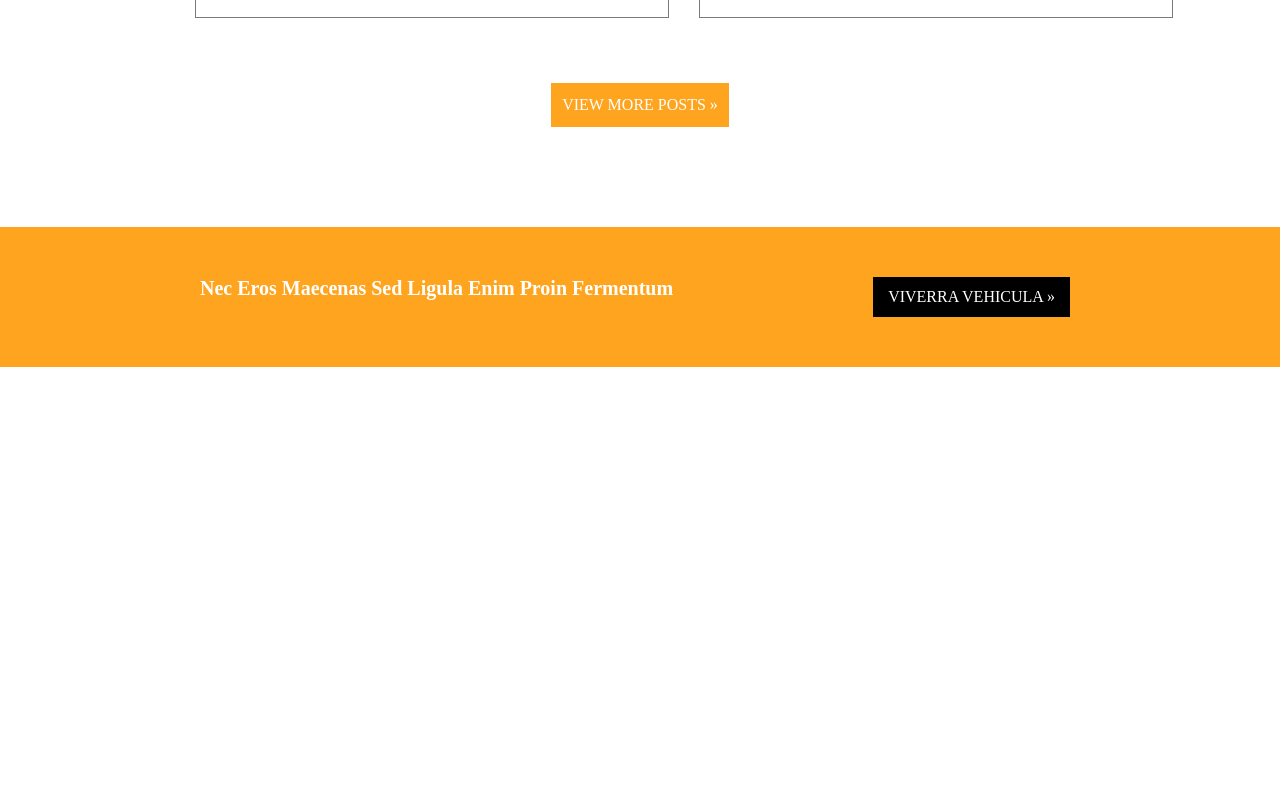
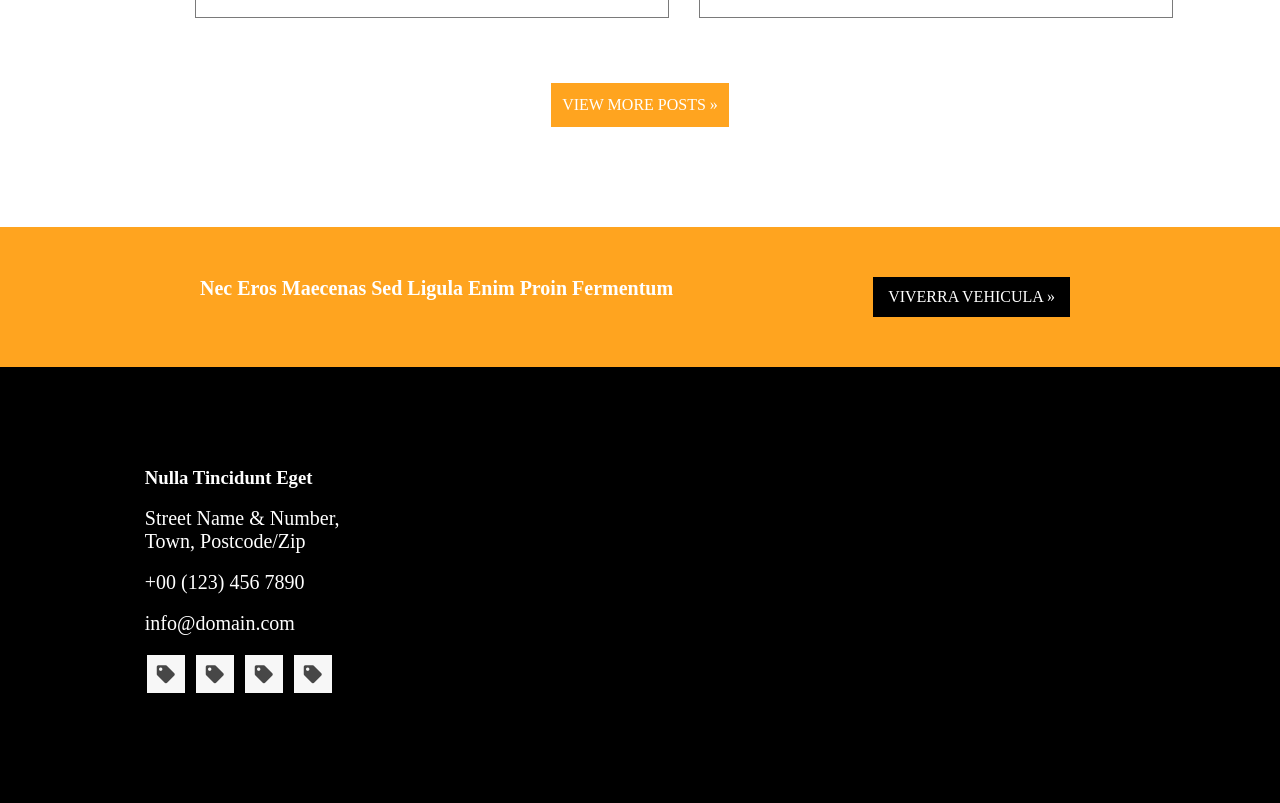
Before and after one commit to zahid15-1576/NALPURE-HTML-CSS-Project-2, a plain HTML site: page index.html in a window 1280 px wide. Shown: the part 5133-5936 px from the top of the page. Before the commit the page ends 5500 px from the top, so only its background shows below. Drawn offline with Linux system fonts and the light colour scheme.

Commit message:
Footer Section

```diff
--- a/asset/css/style.css
+++ b/asset/css/style.css
@@ -441,3 +441,35 @@
 .nec-conteinar{
     display: flex;
 }
+
+
+/* footer-section */
+.footer-section{
+    background-color: black;
+}
+.footer-conteinar{
+    max-width: 93%;
+    margin: auto;
+    padding: 100px;
+}
+.fotter-add1 p{
+    font-size: 20px;
+}
+.fotter-add1{
+    color: white;
+    width: 25%;
+}
+.contact-icon a i{
+    color: #474747;
+    background-color: #F7F7F7;
+    margin: 20px 5px 10px 2px;
+    font-size: 18px;
+    padding: 10px;
+}
+
+.contact-icon a i:hover{
+    background-color: rgb(4, 4, 160);
+    transition-duration: .3s;
+    transition-delay: .3s;
+    color: white;
+}
--- a/index.html
+++ b/index.html
@@ -305,5 +305,28 @@
             </div>
         </div>
     </section>
+    <section class="footer-section">
+        <div class="footer-conteinar">
+            <div class="fotter-add1">
+                <h3>Nulla Tincidunt Eget</h3><br>
+                <p>Street Name & Number, Town, Postcode/Zip</p><br><p>+00 (123) 456 7890</p><br><p>info@domain.com</p>
+                <div class="contact-icon">
+                    <a href="#"><i class="fas fa-tag"></i></a>
+                    <a href="#"><i class="fas fa-tag"></i></a>
+                    <a href="#"><i class="fas fa-tag"></i></a>
+                    <a href="#"><i class="fas fa-tag"></i></a>
+                </div>
+            </div>
+            <div class="fotter-add2">
+
+            </div>
+            <div class="fotter-add3">
+
+            </div>
+            <div class="fotter-add4">
+
+            </div>
+        </div>
+    </section>
 </body>
 </html>
```
